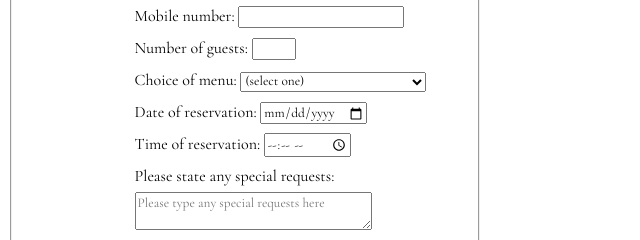
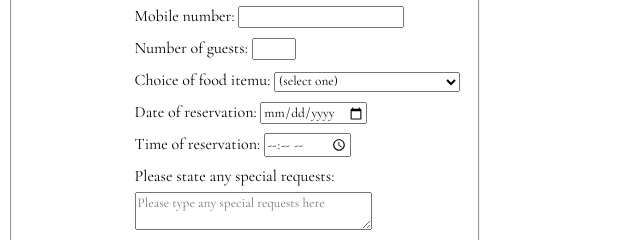
Before and after one commit to j-lap/Code-restaurant, a plain HTML site: page booking.html in a window 1280 px wide. Shown: the part 283-523 px from the top of the page, 0-640 px from the left. Drawn offline with nearby package versions, Linux system fonts and the light colour scheme.

Commit message:
Update booking.html

```diff
--- a/booking.html
+++ b/booking.html
@@ -48,7 +48,7 @@
                         <label for="guests">Number of guests: <input id="guests" type="number" name="guests" min="1"
                                 max="8">
                         </label><br>
-                        <label for="menu">Choice of menu:
+                        <label for="menu">Choice of food itemu:
                             <select id="menu" name="menu">
                                 <option value="">(select one)</option>
                                 <option value="1">Cheeseburger with organic beef</option>
```
